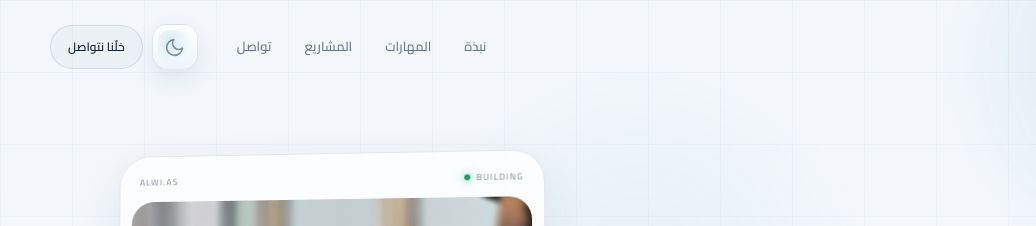
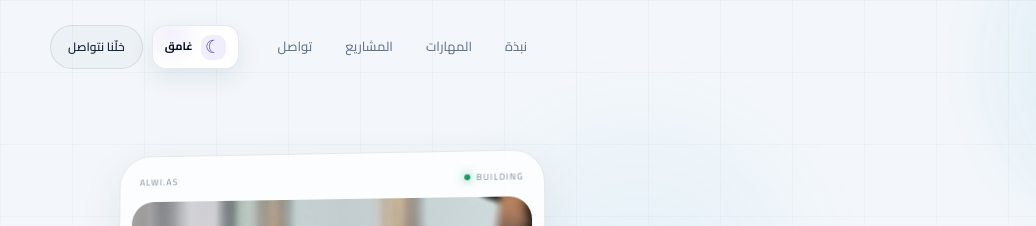
Before and after one commit to alwi115/My-Profile, a website: page index.html in a window 1280 px wide. Shown: the top 226 px of the page, 0-1036 px from the left. Drawn offline with Linux system fonts and the light colour scheme; a web font is replaced by a local one.

Commit message:
Add files via upload

```diff
--- a/index.html
+++ b/index.html
@@ -19,7 +19,7 @@
   <link rel="preconnect" href="https://fonts.googleapis.com">
   <link rel="preconnect" href="https://fonts.gstatic.com" crossorigin>
   <link href="https://fonts.googleapis.com/css2?family=Alexandria:wght@300;400;500;600;700;800&family=Cairo:wght@400;500;600;700&display=swap" rel="stylesheet">
-  <link rel="stylesheet" href="style.css" />
+  <link rel="stylesheet" href="style.css?v=6.0.0" />
 </head>
 <body>
   <div class="scroll-progress" aria-hidden="true"></div>
@@ -50,12 +50,8 @@
 
       <div class="nav-actions">
         <button class="theme-toggle" type="button" aria-label="تغيير إلى الوضع الفاتح" title="تغيير المظهر">
-          <span class="theme-icon theme-icon-sun" aria-hidden="true">
-            <svg viewBox="0 0 24 24"><circle cx="12" cy="12" r="4"/><path d="M12 2v2M12 20v2M4.93 4.93l1.42 1.42M17.66 17.66l1.41 1.41M2 12h2M20 12h2M4.93 19.07l1.42-1.42M17.66 6.34l1.41-1.41"/></svg>
-          </span>
-          <span class="theme-icon theme-icon-moon" aria-hidden="true">
-            <svg viewBox="0 0 24 24"><path d="M21 12.8A9 9 0 1 1 11.2 3 7 7 0 0 0 21 12.8Z"/></svg>
-          </span>
+          <span class="theme-glyph" aria-hidden="true">☀</span>
+          <span class="theme-label">فاتح</span>
         </button>
 
         <a class="nav-cta" href="#contact">خلّنا نتواصل</a>
@@ -351,6 +347,6 @@
     </div>
   </footer>
 
-  <script src="script.js"></script>
+  <script src="script.js?v=6.0.0"></script>
 </body>
 </html>
--- a/script.js
+++ b/script.js
@@ -7,6 +7,8 @@ const navAnchors = [...document.querySelectorAll('.nav-links a')];
 const sections = [...document.querySelectorAll('main section[id]')];
 const themeToggle = document.querySelector('.theme-toggle');
 const themeMeta = document.querySelector('meta[name="theme-color"]');
+const themeGlyph = document.querySelector('.theme-glyph');
+const themeLabel = document.querySelector('.theme-label');
 const reducedMotion = window.matchMedia('(prefers-reduced-motion: reduce)').matches;
 
 function applyTheme(theme, persist = false) {
@@ -15,6 +17,8 @@ function applyTheme(theme, persist = false) {
   themeToggle?.setAttribute('aria-label', isLight ? 'تغيير إلى الوضع الغامق' : 'تغيير إلى الوضع الفاتح');
   themeToggle?.setAttribute('title', isLight ? 'الوضع الغامق' : 'الوضع الفاتح');
   themeMeta?.setAttribute('content', isLight ? '#f3f7fb' : '#070b14');
+  if (themeGlyph) themeGlyph.textContent = isLight ? '☾' : '☀';
+  if (themeLabel) themeLabel.textContent = isLight ? 'غامق' : 'فاتح';
 
   if (persist) {
     try { localStorage.setItem('alwi-theme', theme); } catch (_) {}
--- a/style.css
+++ b/style.css
@@ -144,63 +144,74 @@ html[data-theme="light"] .brand-mark { color: #f6feff; background: linear-gradie
 .nav-links { display: flex; align-items: center; gap: 7px; }
 .nav-links a { padding: 8px 13px; color: var(--muted); font-size: 13px; font-weight: 500; border-radius: 999px; transition: .25s ease; }
 .nav-links a:hover, .nav-links a.active { color: var(--heading); background: var(--panel-soft); }
-.nav-actions { display: flex; align-items: center; gap: 9px; }
+.nav-actions { display: flex; flex-direction: row; flex-wrap: nowrap; align-items: center; gap: 9px; }
 .nav-cta { padding: 10px 17px; border: 1px solid var(--line); border-radius: 999px; font-size: 12px; font-weight: 600; background: var(--panel-soft); transition: .25s ease; }
 .nav-cta:hover { border-color: rgba(var(--accent-rgb), .35); background: rgba(var(--accent-rgb), .07); transform: translateY(-2px); }
 .menu-toggle { display: none; }
 .theme-toggle {
   position: relative;
-  width: 46px;
-  height: 46px;
-  flex: 0 0 46px;
-  padding: 0;
+  height: 44px;
+  min-width: 84px;
+  flex: 0 0 auto;
+  padding: 0 12px;
   border: 1px solid var(--line);
-  border-radius: 15px;
-  display: grid;
-  place-items: center;
-  background: linear-gradient(180deg, color-mix(in srgb, var(--panel-strong) 92%, transparent), color-mix(in srgb, var(--panel-soft) 92%, transparent));
+  border-radius: 14px;
+  display: inline-flex;
+  align-items: center;
+  justify-content: center;
+  gap: 8px;
+  background: var(--panel-strong);
   color: var(--heading);
   cursor: pointer;
   overflow: hidden;
   box-shadow: inset 0 1px 0 rgba(255,255,255,.06), 0 8px 24px rgba(0,0,0,.08);
-  transition: transform .25s ease, border-color .25s ease, background .25s ease, box-shadow .25s ease;
+  transition: transform .22s ease, border-color .22s ease, background .22s ease, box-shadow .22s ease;
+  isolation: isolate;
 }
 .theme-toggle::before {
   content: "";
   position: absolute;
-  inset: 5px;
-  border-radius: 11px;
-  background: radial-gradient(circle at 35% 30%, rgba(var(--accent-rgb),.16), transparent 68%);
-  opacity: .9;
+  inset: 0;
+  z-index: -1;
+  opacity: .7;
+  background: radial-gradient(circle at 20% 20%, rgba(245,199,107,.14), transparent 48%);
 }
 .theme-toggle:hover {
   transform: translateY(-2px);
   border-color: rgba(var(--accent-rgb), .38);
   box-shadow: 0 10px 28px rgba(var(--accent-rgb), .11), inset 0 1px 0 rgba(255,255,255,.08);
 }
-.theme-toggle:active { transform: translateY(0) scale(.96); }
-.theme-icon {
-  position: absolute;
-  z-index: 2;
-  width: 24px;
-  height: 24px;
+.theme-toggle:active { transform: scale(.97); }
+.theme-glyph {
+  width: 25px;
+  height: 25px;
+  flex: 0 0 25px;
   display: grid;
   place-items: center;
-  transition: opacity .28s ease, transform .35s cubic-bezier(.2,.8,.2,1), color .25s ease;
+  border-radius: 9px;
+  background: rgba(245,199,107,.12);
+  color: #f5c76b;
+  font-family: Arial, sans-serif;
+  font-size: 18px;
+  line-height: 1;
 }
-.theme-icon svg { width: 21px; height: 21px; fill: none; stroke: currentColor; stroke-width: 1.8; stroke-linecap: round; stroke-linejoin: round; }
-.theme-icon-sun { color: #f4c95f; opacity: 1; transform: rotate(0) scale(1); }
-.theme-icon-moon { color: #7dd3fc; opacity: 0; transform: rotate(-30deg) scale(.55); }
-html[data-theme="light"] .theme-icon-sun { opacity: 0; transform: rotate(30deg) scale(.55); }
-html[data-theme="light"] .theme-icon-moon { opacity: 1; transform: rotate(0) scale(1); }
+.theme-label {
+  white-space: nowrap;
+  color: var(--heading);
+  font-size: 11px;
+  font-weight: 700;
+}
 html[data-theme="light"] .theme-toggle {
-  background: linear-gradient(180deg, rgba(255,255,255,.96), rgba(236,244,250,.94));
+  background: rgba(255,255,255,.94);
   box-shadow: inset 0 1px 0 rgba(255,255,255,.95), 0 9px 24px rgba(25,51,76,.09);
 }
-html[data-theme="light"] .theme-icon-sun { color: #7a4b00; transform: rotate(0); }
-html[data-theme="light"] .theme-icon-moon { color: var(--muted-2); }
-html[data-theme="dark"] .theme-icon-sun { color: var(--muted-2); }
-html[data-theme="dark"] .theme-icon-moon { color: #eaf2ff; transform: rotate(-8deg); }
+html[data-theme="light"] .theme-toggle::before {
+  background: radial-gradient(circle at 20% 20%, rgba(115,87,216,.12), transparent 48%);
+}
+html[data-theme="light"] .theme-glyph {
+  color: #5642aa;
+  background: rgba(115,87,216,.10);
+}
 
 .hero {
   min-height: 100vh;
@@ -522,10 +533,9 @@ html[data-theme="light"] .social-links img { filter: grayscale(1) brightness(.52
   .brand-copy strong { font-size: 12px; }
   .brand-copy small { font-size: 9px; }
   .nav-actions { margin-right: auto; flex: 0 0 auto; }
-  .theme-toggle { width: 42px; height: 42px; flex-basis: 42px; border-radius: 13px; }
-  .theme-toggle::before { inset: 4px; border-radius: 9px; }
-  .theme-icon { width: 22px; height: 22px; }
-  .theme-icon svg { width: 19px; height: 19px; }
+  .theme-toggle { height: 42px; min-width: 78px; padding: 0 10px; border-radius: 13px; gap: 7px; }
+  .theme-glyph { width: 24px; height: 24px; flex-basis: 24px; font-size: 17px; }
+  .theme-label { font-size: 10px; }
   .menu-toggle { display: grid; width: 42px; height: 42px; border: 1px solid var(--line); border-radius: 13px; background: var(--panel-soft); padding: 0; place-content: center; gap: 5px; }
   .menu-toggle span { width: 17px; height: 1px; background: var(--heading); display: block; transition: transform .3s ease, opacity .3s ease; }
   .menu-toggle.active span:first-child { transform: translateY(3px) rotate(45deg); }
@@ -590,3 +600,47 @@ html[data-theme="light"] .social-links img { filter: grayscale(1) brightness(.52
   *, *::before, *::after { animation-duration: .001ms !important; animation-iteration-count: 1 !important; transition-duration: .001ms !important; }
   .reveal { opacity: 1; transform: none; }
 }
+
+
+/* v6 — mobile-safe project CTA */
+.project-actions { width: 100%; }
+.project-link {
+  width: fit-content;
+  max-width: 100%;
+  min-height: 48px;
+  padding: 7px 9px 7px 16px;
+  display: inline-flex;
+  flex-direction: row;
+  align-items: center;
+  justify-content: space-between;
+  gap: 14px;
+  border-radius: 15px;
+  white-space: normal;
+  line-height: 1.35;
+}
+.project-link-text {
+  display: block;
+  min-width: 0;
+  overflow-wrap: anywhere;
+  font-size: 13px;
+  font-weight: 800;
+}
+.project-link-icon {
+  display: grid;
+  place-items: center;
+  flex: 0 0 38px;
+  width: 38px;
+  height: 38px;
+  border-radius: 12px;
+}
+@media (max-width: 720px) {
+  .nav { flex-wrap: nowrap; }
+  .brand { min-width: 0; }
+  .brand-copy { min-width: 0; }
+  .nav-actions { margin-right: auto; flex-direction: row; flex-wrap: nowrap; }
+  .project-actions { display: block; }
+  .project-link { width: 100%; min-height: 56px; padding: 8px 10px 8px 16px; }
+  .project-link-text { font-size: 13px; }
+  .project-tags { gap: 8px; }
+  .project-tags span { display: inline-flex; flex: 0 0 auto; }
+}
```
Also changed, not shown: server.js (+6 -2 lines).
